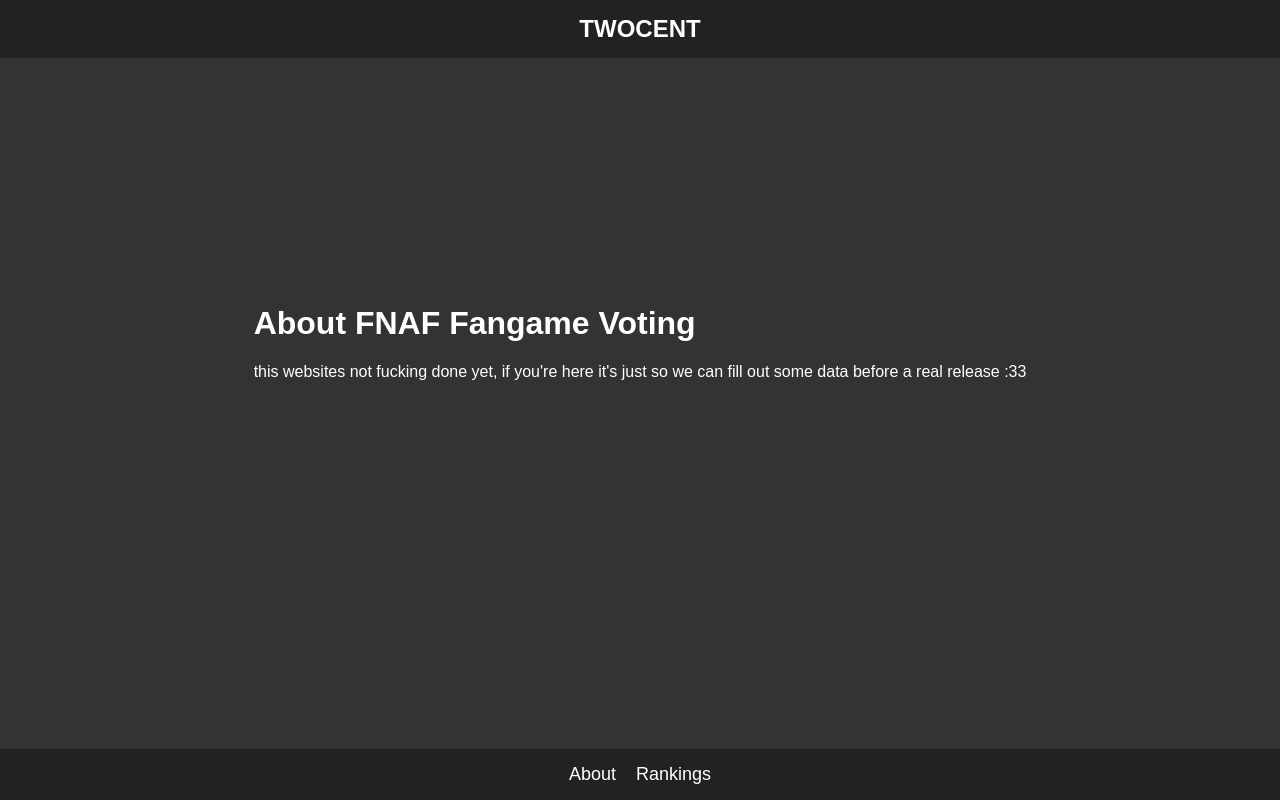
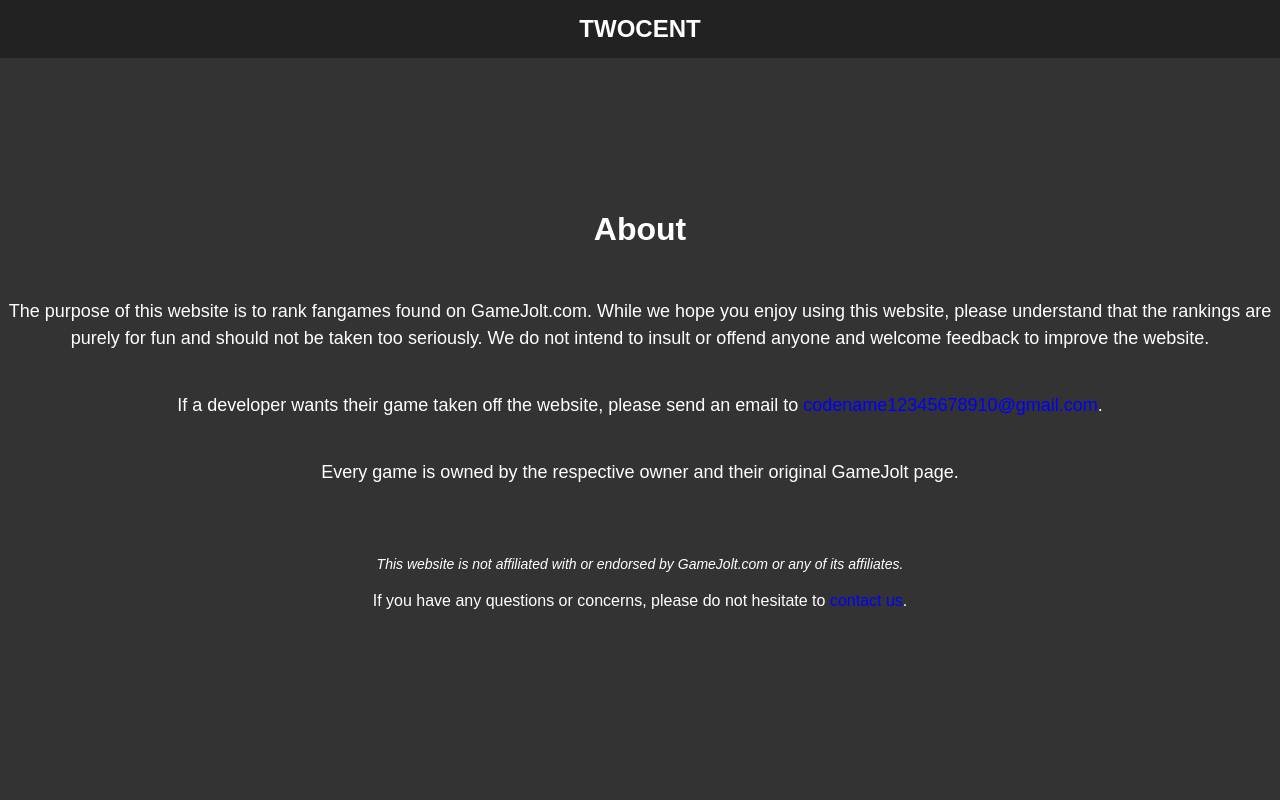
Before and after one commit to SussLord22/TWOCENT, a Flask app: page /about in a window 1280 px wide. Run offline with Flask 3, Linux system fonts and the light colour scheme.

Commit message:
Deploying updates to Heroku

```diff
--- a/templates/about.html
+++ b/templates/about.html
@@ -3,7 +3,7 @@
 <head>
     <meta charset="UTF-8">
     <meta name="viewport" content="width=device-width, initial-scale=1.0">
-    <title>About - FNAF Fangame Voting</title>
+    <title>About</title>
     <style>
         body {
             font-family: Arial, sans-serif;
@@ -11,7 +11,7 @@
             color: #fff;
             text-align: center;
             margin: 0;
-            padding: 0;
+            padding: 60px 0;
             display: flex;
             flex-direction: column;
             min-height: calc(100vh - 120px);
@@ -30,43 +30,44 @@
             z-index: 100;
         }
 
-        .footer {
-            background-color: #222;
-            padding: 15px;
-            font-size: 18px;
-            color: #fff;
-            display: flex;
-            justify-content: center;
-            align-items: center;
-            gap: 20px;
-            position: fixed;
-            bottom: 0;
-            left: 0;
-            right: 0;
+        a {
+            color: #00f;
+            text-decoration: none;
         }
 
-        .footer a {
-            color: #fff;
-            text-decoration: none; /* Add this line to remove underline */
+        a:hover {
+            text-decoration: underline;
         }
 
-        .content {
-            max-width: 800px;
-            margin: 0 auto;
-            padding: 20px;
-            text-align: left;
+        h1 {
+            margin-bottom: 30px;
+        }
+
+        p {
+            margin: 20px 0;
+            font-size: 18px;
+            line-height: 1.5;
+        }
+
+        .disclaimer {
+            font-style: italic;
+            margin-top: 50px;
+            font-size: 14px;
+        }
+
+        .contact {
+            margin-top: 20px;
+            font-size: 16px;
         }
     </style>
 </head>
 <body>
     <div class="header">TWOCENT</div>
-    <div class="content">
-        <h1>About FNAF Fangame Voting</h1>
-        <p>this websites not fucking done yet, if you're here it's just so we can fill out some data before a real release :33</p>
-    </div>
-    <div class="footer">
-        <a href="/about">About</a>
-        <a href="/leaderboard">Rankings</a>
-    </div>
+    <h1>About</h1>
+    <p>The purpose of this website is to rank fangames found on GameJolt.com. While we hope you enjoy using this website, please understand that the rankings are purely for fun and should not be taken too seriously. We do not intend to insult or offend anyone and welcome feedback to improve the website. </p>
+    <p>If a developer wants their game taken off the website, please send an email to <a href="mailto:codename12345678910@gmail.com">codename12345678910@gmail.com</a>.</p>
+    <p>Every game is owned by the respective owner and their original GameJolt page.</p>
+    <div class="disclaimer">This website is not affiliated with or endorsed by GameJolt.com or any of its affiliates.</div>
+    <div class="contact">If you have any questions or concerns, please do not hesitate to <a href="/contact">contact us</a>.</div>
 </body>
 </html>
```
